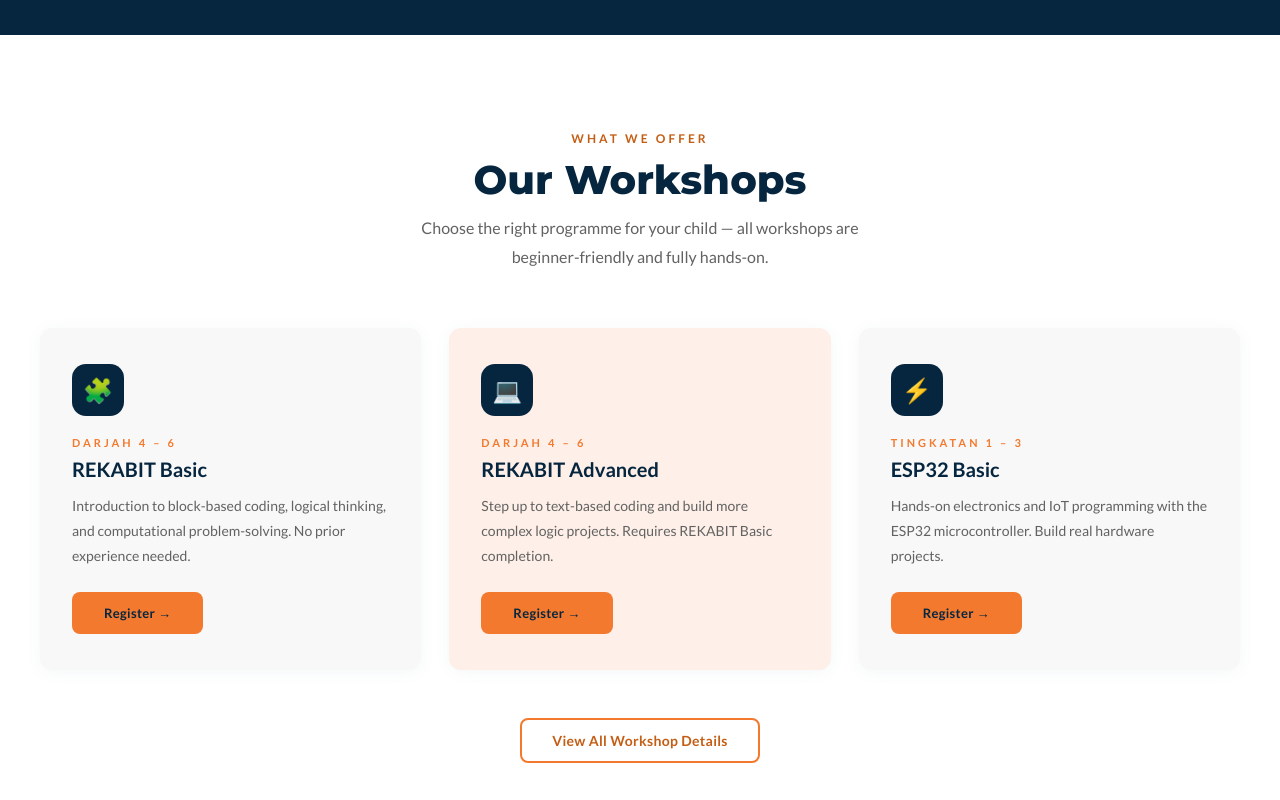
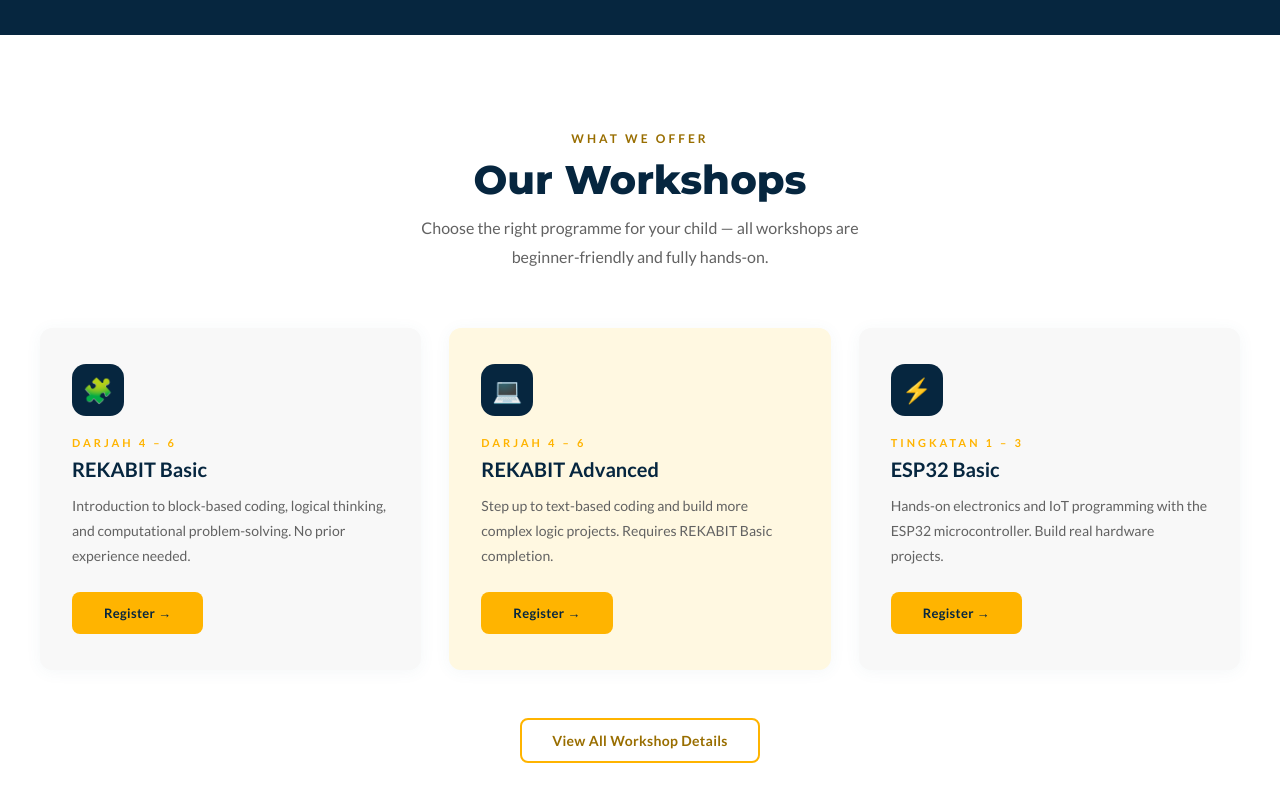
Before and after one commit to bidayatulhidayah/rekalogik-website, a Next.js app: page / in a window 1280 px wide. Shown: the part 1700-2500 px from the top of the page. Built offline with nearby package versions, Linux system fonts and the light colour scheme.

Commit message:
to golden amber #FFB400

```diff
--- a/app/(marketing)/page.js
+++ b/app/(marketing)/page.js
@@ -39,7 +39,7 @@ export default function HomePage() {
               padding: "6px 16px", marginBottom: 24,
               border: "1px solid rgba(255,255,255,0.2)",
             }}>
-              <span style={{ width: 6, height: 6, borderRadius: "50%", background: "#F2792E", display: "inline-block" }} />
+              <span style={{ width: 6, height: 6, borderRadius: "50%", background: "#FFB400", display: "inline-block" }} />
               <span style={{ color: "#fff", fontSize: 13, fontWeight: 500, letterSpacing: 1 }}>
                 Now enrolling — 2025 season
               </span>
--- a/app/globals.css
+++ b/app/globals.css
@@ -44,7 +44,7 @@ a {
   font-weight: 700;
   letter-spacing: 3px;
   text-transform: uppercase;
-  color: #C45E15;
+  color: #996E00;
   margin-bottom: 12px;
   display: block;
   font-family: 'Lato', sans-serif;
@@ -98,7 +98,7 @@ a {
 /* ─── Buttons ────────────────────────────────── */
 .rl-btn-primary {
   display: inline-block;
-  background: #F2792E;
+  background: #FFB400;
   color: #06263F;
   padding: 13px 32px;
   border-radius: 8px;
@@ -108,22 +108,22 @@ a {
   font-family: 'Lato', sans-serif;
   transition: background 0.2s;
 }
-.rl-btn-primary:hover { background: #D4661A; }
+.rl-btn-primary:hover { background: #E6A200; }
 
 .rl-btn-outline {
   display: inline-block;
   background: transparent;
-  color: #C45E15;
+  color: #996E00;
   padding: 12px 30px;
   border-radius: 8px;
   font-weight: 700;
   font-size: 14px;
   letter-spacing: 0.3px;
   font-family: 'Lato', sans-serif;
-  border: 2px solid #F2792E;
+  border: 2px solid #FFB400;
   transition: background 0.2s, color 0.2s;
 }
-.rl-btn-outline:hover { background: #F2792E; color: #06263F; }
+.rl-btn-outline:hover { background: #FFB400; color: #06263F; }
 
 .rl-btn-white {
   display: inline-block;
@@ -182,12 +182,12 @@ a {
   width: 28px;
   height: 28px;
   border-radius: 50%;
-  background: #FEF0E8;
+  background: #FFF8E1;
   display: flex;
   align-items: center;
   justify-content: center;
   font-size: 18px;
-  color: #C45E15;
+  color: #996E00;
   font-weight: 300;
   transition: transform 0.25s ease, background 0.2s;
 }
@@ -196,7 +196,7 @@ a {
 .rl-divider {
   width: 48px;
   height: 4px;
-  background: #F2792E;
+  background: #FFB400;
   border-radius: 2px;
   margin-bottom: 20px;
 }
```
Also changed, not shown: app/lib/constants.js.
